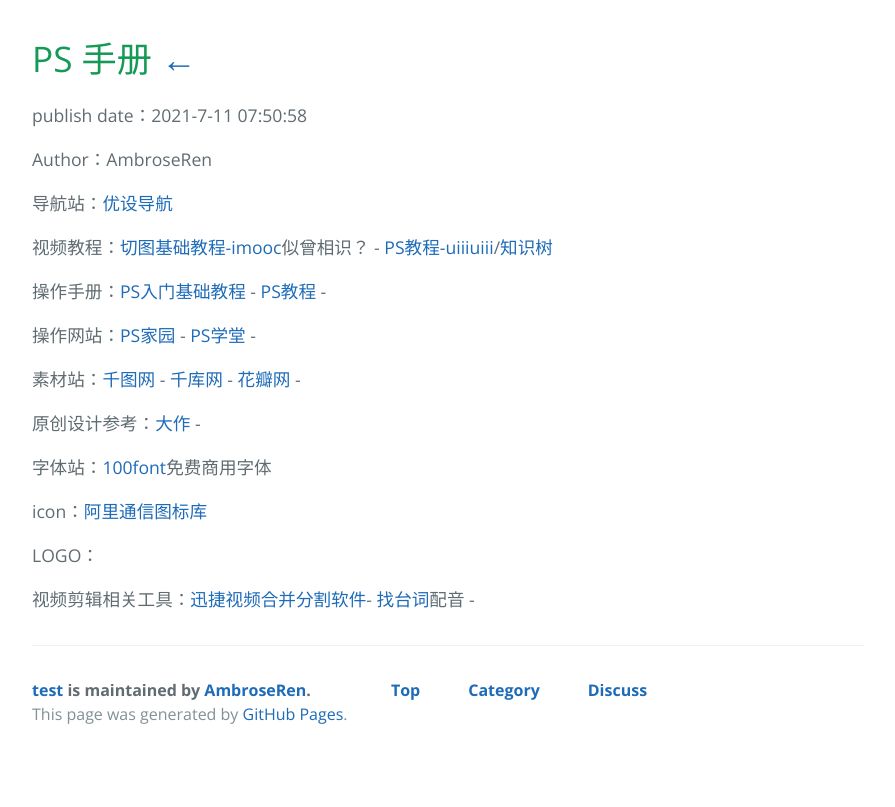
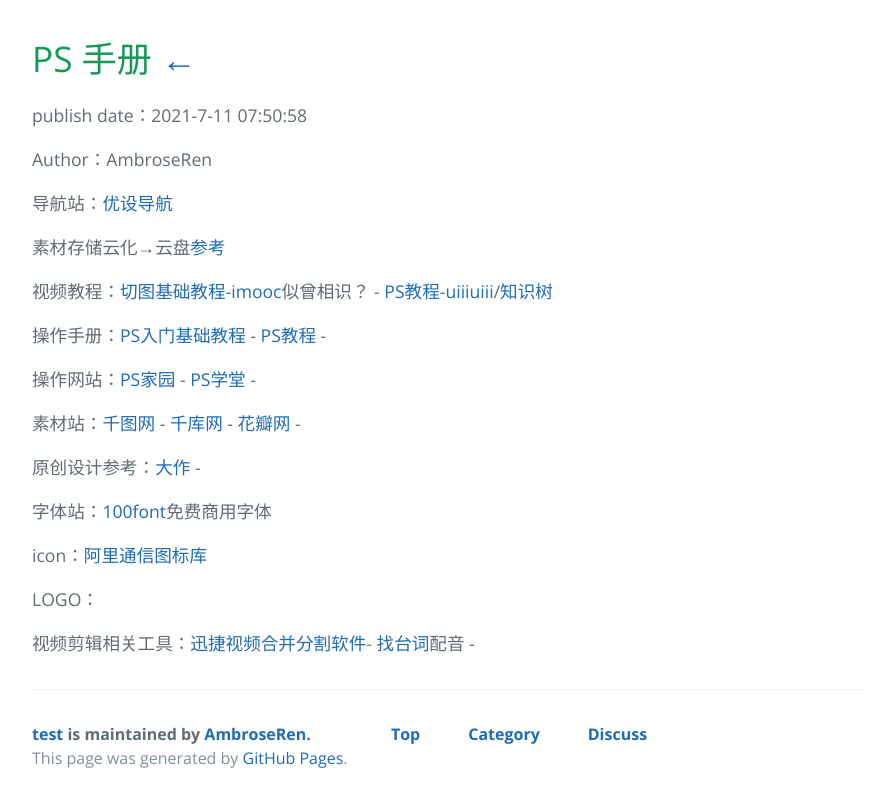
Before and after one commit to AmbroseRen/test, a Jekyll site: the page built from Doc/Web/Photoshop.md, in a window 1280 px wide. Shown: the top 807 px of the page, without its empty margins (192-1087 px from the left). Built offline with Jekyll 4.4.1, drawn with Linux system fonts in a browser that asks for light colours; our own code applies the rules of GitHub Pages for plain Markdown files; the repository's description, which GitHub fills in, is left out.

Commit message:
Update Photoshop.md

```diff
--- a/Doc/Web/Photoshop.md
+++ b/Doc/Web/Photoshop.md
@@ -5,6 +5,8 @@
 Author：AmbroseRen
 
 导航站：[优设导航](https://hao.uisdc.com/)
+
+素材存储云化→云盘[参考](https://ambroseren.github.io/test/Data/Clouder.html)
 
 视频教程：[切图基础教程-imooc](https://www.imooc.com/learn/1228)似曾相识？ - [PS教程-uiiiuiii](https://uiiiuiii.com/photoshop)/[知识树](https://uiiiuiii.com/photoshop/1212128580.html)
 
```
